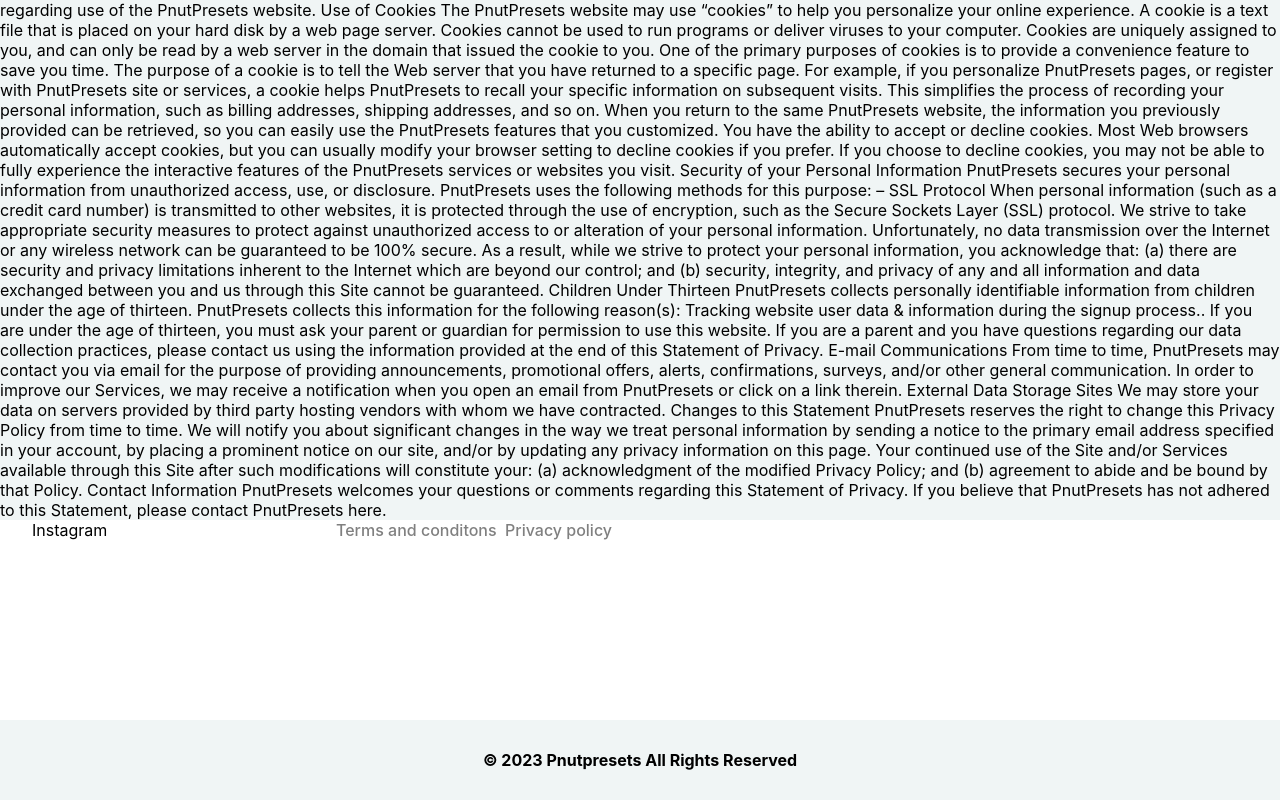
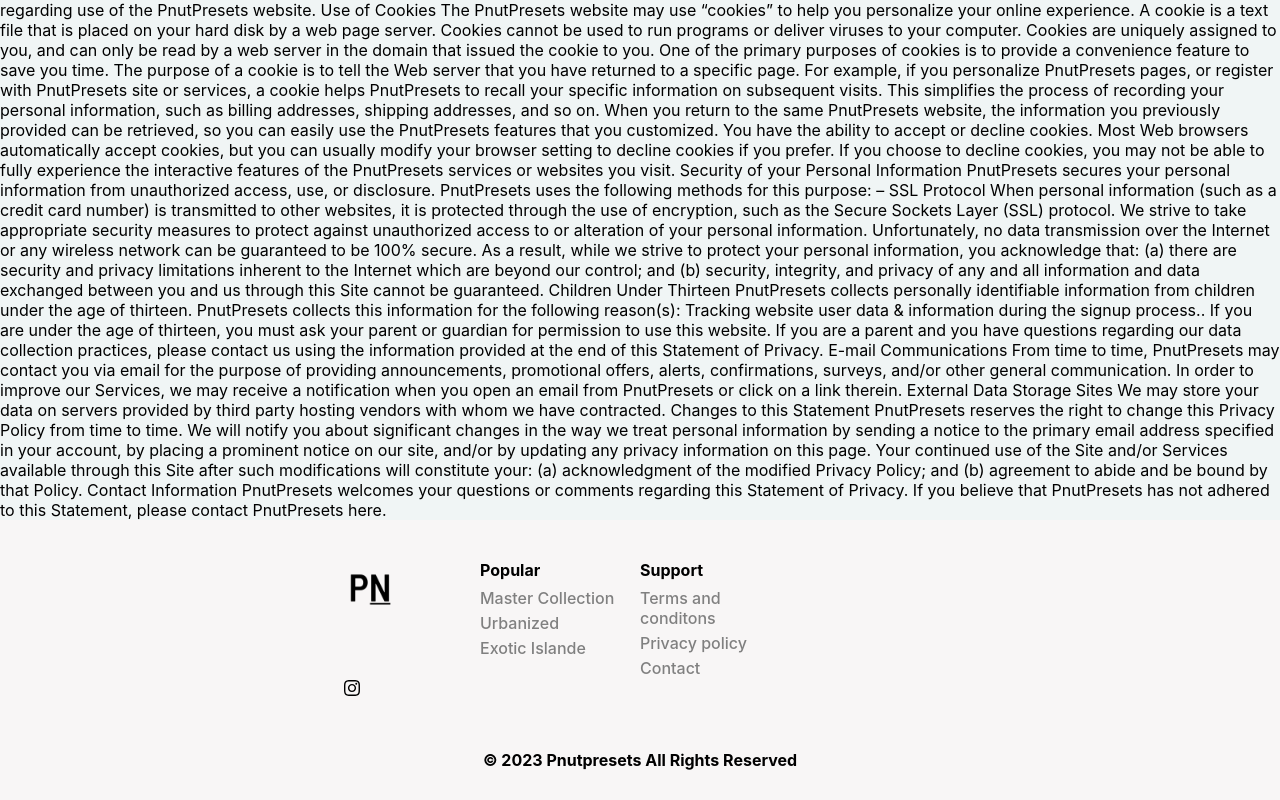
Before and after one commit to thethanyliu/lightroom-presets-storefront, a Next.js app: page /privacy-policy in a window 1280 px wide. Shown: the part 480-1280 px from the top of the page. Built offline with nearby package versions, Linux system fonts and the light colour scheme; no server answers.

Commit message:
updated footer

```diff
--- a/src/components/Footer.jsx
+++ b/src/components/Footer.jsx
@@ -1,30 +1,103 @@
 import React from "react";
 import classes from "./Footer.module.css";
 import Link from "next/link";
+import { SiInstagram } from "react-icons/si";
 
 const Footer = () => {
   return (
     <>
       <div className={classes.container}>
-        <div>Instagram</div>
-        <div>
+        <div className={classes.socialContainer}>
+          <div className={classes.footerLogo}>
+            <img
+              src="/site_logo.png"
+              alt="site logo"
+              width="100px"
+              height="100px"
+            />
+          </div>
+          <div className={classes.footerSocial}>
+
+            <a style={{textDecoration: "none", color: "black",}} href="https://www.instagram.com/pnutpresets/"><SiInstagram /></a>
+          </div>
+        </div>
+        <div className={classes.supportLinkContainer}>
+          <h4 className={classes.support}>Popular</h4>
+          <div className={classes.supportLink}>
             <Link
               style={{
                 textDecoration: "none",
                 color: "grey",
                 fontWeight: 500,
-              paddingRight: 4,
+              }}
+              href="/products/master-collection"
+            >
+              Master Collection
+            </Link>
+          </div>
+          <div className={classes.supportLink}>
+            <Link
+              style={{
+                textDecoration: "none",
+                color: "grey",
+                fontWeight: 500,
+              }}
+              href="/products/urbanized-preset-bundle"
+            >
+              Urbanized
+            </Link>
+          </div>
+          <div className={classes.supportLink}>
+            <Link
+              style={{
+                textDecoration: "none",
+                color: "grey",
+                fontWeight: 500,
+              }}
+              href="/products/exotic-islande-preset-bundle"
+            >
+              Exotic Islande
+            </Link>
+          </div>
+        </div>
+        <div className={classes.presetLinkContainer}>
+          <h4 className={classes.support}>Support</h4>
+          <div className={classes.supportLink}>
+            <Link
+              style={{
+                textDecoration: "none",
+                color: "grey",
+                fontWeight: 500,
               }}
               href="/terms-and-conditions"
             >
               Terms and conditons
-          </Link>{" "}
+            </Link>
+          </div>
+          <div className={classes.supportLink}>
             <Link
-            style={{ textDecoration: "none", color: "grey", fontWeight: 500 }}
+              style={{
+                textDecoration: "none",
+                color: "grey",
+                fontWeight: 500,
+              }}
               href="/privacy-policy"
             >
               Privacy policy
             </Link>
+          </div>
+          <div className={classes.supportLink}>
+            <Link
+              style={{
+                textDecoration: "none",
+                color: "grey",
+                fontWeight: 500,
+              }}
+              href="/contact"
+            >
+              Contact
+            </Link>
+          </div>
         </div>
       </div>
 
--- a/src/components/Footer.module.css
+++ b/src/components/Footer.module.css
@@ -2,7 +2,42 @@
   display: grid;
   grid-template-columns: repeat(4, minmax(0, 1fr));
   height: 200px;
-  padding: 0 2rem 0 2rem;
+  padding: 1rem 20rem 0 20rem;
+  background: rgb(248, 246, 246);
+}
+
+.support {
+  font-size: medium;
+  padding: 8px 0 8px 0;
+}
+
+.socialContainer {
+  display: flex;
+  flex-direction: column;
+}
+
+.supportLinkContainer {
+  display: flex;
+  flex-direction: column;
+  padding-top: 1rem;
+}
+
+.presetLinkContainer {
+  display: flex;
+  flex-direction: column;
+  padding-top: 1rem;
+}
+
+.supportLink {
+  padding-bottom: 5px;
+}
+
+.footerLogo {
+  padding-bottom: 2.5rem;
+}
+
+.footerSocial {
+  padding-left: 1.5rem;
 }
 
 .footer {
@@ -16,5 +51,5 @@
     align-items: center;
     gap: 10px;
     justify-content: center;
-    background-color: rgb(240, 245, 245);
+    background: rgb(248, 246, 246);
   }
--- a/src/components/Layout.jsx
+++ b/src/components/Layout.jsx
@@ -23,14 +23,13 @@ const Layout = ({ children }) => {
         <LoadingPage />
       ) : (
         <>
-          {" "}
           <header>
             <Navbar />
           </header>
           <main className="main-container">{children}</main>
           <footer>
             <Footer />
-          </footer>{" "}
+          </footer>
         </>
       )}
     </>
--- a/src/lib/getStripe.js
+++ b/src/lib/getStripe.js
@@ -4,7 +4,7 @@ let stripePromise; // empty stripe promise
 
 const getStripe = () => {
   if (!stripePromise) {
-    stripePromise = loadStripe(process.env.NEXT_PUBLIC_TEST_STRIPE_PUBLISHABLE_KEY);
+    stripePromise = loadStripe(process.env.NEXT_PUBLIC_STRIPE_PUBLISHABLE_KEY);
   }
   return stripePromise;
 };
--- a/src/pages/api/stripe.js
+++ b/src/pages/api/stripe.js
@@ -1,6 +1,6 @@
 import Stripe from "stripe";
 
-const stripe = new Stripe(process.env.NEXT_PUBLIC_TEST_STRIPE_SECRET_KEY);
+const stripe = new Stripe(process.env.NEXT_PUBLIC_STRIPE_SECRET_KEY);
 
 export default async function handler(req, res) {
   if (req.method === "POST") {
--- a/src/styles/slug.css
+++ b/src/styles/slug.css
@@ -102,6 +102,7 @@
 
 .recommended-products-container {
   padding-top: 2rem;
+  margin-bottom: 3rem;
   text-align: center;
   color: black;
   font-size: 20px;
```
Lines whose indentation alone changed are shown as unchanged.
